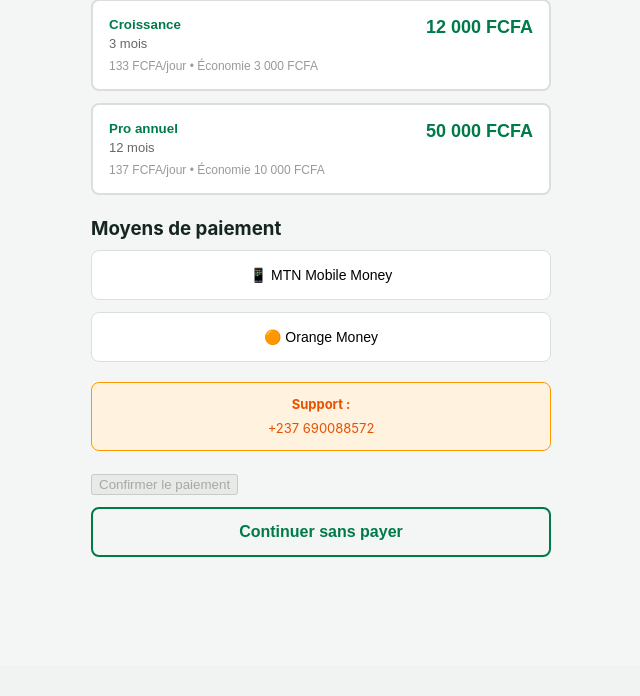
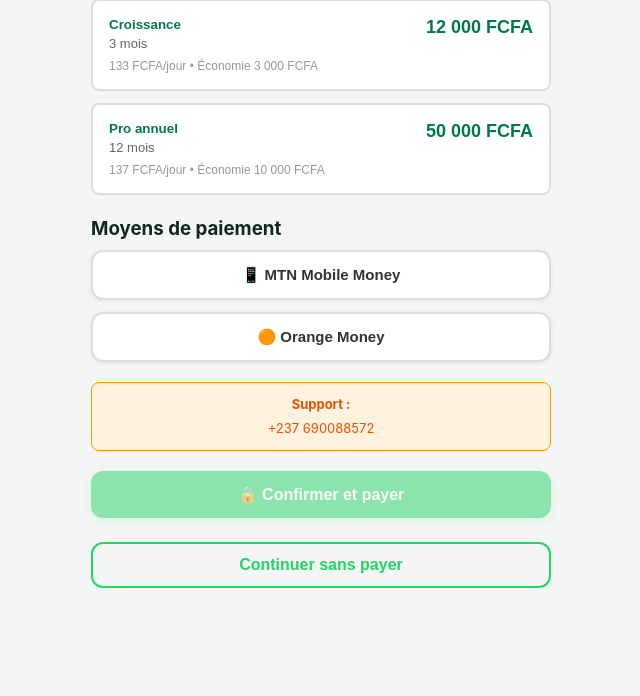
Before and after one commit to Goon981/whatsapp, a FastAPI app: template app/templates/payment.html in a window 1280 px wide. Shown: the part 389-1085 px from the top of the page, without its empty margins (319-959 px from the left). Before the commit the page ends 946 px from the top, so only its background shows below. Run offline with FastAPI, Linux system fonts and the light colour scheme; the template is opened without the code that fills it, so the values that code supplies are empty.

Commit message:
Fix: bouton Commander redirige vers panier + amélioration design boutons

```diff
--- a/app/static/css/app.css
+++ b/app/static/css/app.css
@@ -152,11 +152,15 @@
 
 /* "Commander" WhatsApp mini-button on product cards */
 .order-btn {
-  display: flex; align-items: center; justify-content: center; gap: 6px; width: 100%;
-  background: var(--brand-050); color: var(--brand-700); border: none; border-radius: 11px;
-  padding: 9px; font-weight: 700; font-size: .85rem; cursor: pointer; min-height: 40px;
+  display: flex; align-items: center; justify-content: center; gap: 8px; width: 100%;
+  background: #25d366; color: #fff; border: none; border-radius: 12px;
+  padding: 11px 14px; font-weight: 700; font-size: .9rem; cursor: pointer; min-height: 44px;
+  transition: filter .15s ease, transform .05s ease, box-shadow .15s ease;
+  box-shadow: 0 2px 8px rgba(37, 211, 102, 0.25);
 }
-.order-btn .wa-ic { width: 16px; height: 16px; }
+.order-btn:hover { filter: brightness(0.95); box-shadow: 0 4px 12px rgba(37, 211, 102, 0.35); }
+.order-btn:active { transform: scale(0.98); }
+.order-btn .wa-ic { width: 18px; height: 18px; }
 
 /* ---------- Formulaires ---------- */
 label { display: block; font-weight: 600; font-size: .88rem; margin: 14px 0 6px; }
--- a/app/static/js/store.js
+++ b/app/static/js/store.js
@@ -73,7 +73,7 @@
   // Ajout direct depuis le catalogue (produit sans variante).
   window.quickAdd = function (id, name, price, image) {
     addItem({ product_id: id, variant_id: null, name: name, variant_name: null, price: price, quantity: 1, image: image });
-    flashBadge();
+    window.location.href = "/s/" + SLUG + "/panier";
   };
   function flashBadge() {
     const el = document.getElementById("cart-count");
--- a/app/templates/payment.html
+++ b/app/templates/payment.html
@@ -94,19 +94,27 @@
         }
 
         .payment-method {
-            border: 1px solid #ddd;
-            border-radius: 8px;
-            padding: 16px;
+            border: 2px solid #ddd;
+            border-radius: 12px;
+            padding: 14px 16px;
             text-align: center;
             cursor: pointer;
             background: #fff;
             transition: all 0.2s;
-            font-size: 14px;
+            font-size: 15px;
+            font-weight: 600;
+            color: #333;
+            box-shadow: 0 1px 4px rgba(0,0,0,0.08);
         }
 
         .payment-method:hover {
-            border-color: #007a49;
+            border-color: #25d366;
             background: #f0f8f5;
+            box-shadow: 0 3px 8px rgba(37, 211, 102, 0.2);
+        }
+
+        .payment-method:active {
+            transform: scale(0.98);
         }
 
         .support-banner {
@@ -123,6 +131,61 @@
         .support-banner b {
             display: block;
             margin-bottom: 4px;
+        }
+
+        .primary {
+            background: #25d366;
+            color: #fff;
+            border: none;
+            width: 100%;
+            padding: 14px;
+            border-radius: 12px;
+            font-size: 16px;
+            font-weight: 600;
+            cursor: pointer;
+            transition: all 0.2s;
+            box-shadow: 0 2px 8px rgba(37, 211, 102, 0.25);
+        }
+
+        .primary:hover:not(:disabled) {
+            filter: brightness(0.95);
+            box-shadow: 0 4px 12px rgba(37, 211, 102, 0.35);
+        }
+
+        .primary:active:not(:disabled) {
+            transform: scale(0.98);
+        }
+
+        .primary:disabled {
+            opacity: 0.5;
+            cursor: not-allowed;
+        }
+
+        .secondary {
+            background: transparent;
+            color: #25d366;
+            border: 2px solid #25d366;
+            width: 100%;
+            padding: 12px;
+            border-radius: 12px;
+            font-size: 16px;
+            font-weight: 600;
+            cursor: pointer;
+            margin-top: 12px;
+            transition: all 0.2s;
+        }
+
+        .secondary:hover {
+            background: #f0f8f5;
+            box-shadow: 0 2px 8px rgba(37, 211, 102, 0.2);
+        }
+
+        .secondary:active {
+            transform: scale(0.98);
+        }
+
+        .sticky-cta {
+            margin-bottom: 12px;
         }
     </style>
 </head>
@@ -197,11 +260,11 @@
 
             <!-- Confirm Button -->
             <button class="primary sticky-cta" id="confirmBtn" onclick="confirmPayment()" disabled>
-                Confirmer le paiement
+                🔒 Confirmer et payer
             </button>
 
             <!-- Skip Payment Button -->
-            <button class="secondary" onclick="skipPayment()" style="width: 100%; padding: 14px; border: 2px solid #007a49; background: transparent; color: #007a49; border-radius: 8px; font-size: 16px; font-weight: 600; cursor: pointer; margin-top: 12px;">
+            <button class="secondary" onclick="skipPayment()">
                 Continuer sans payer
             </button>
         </section>
```
